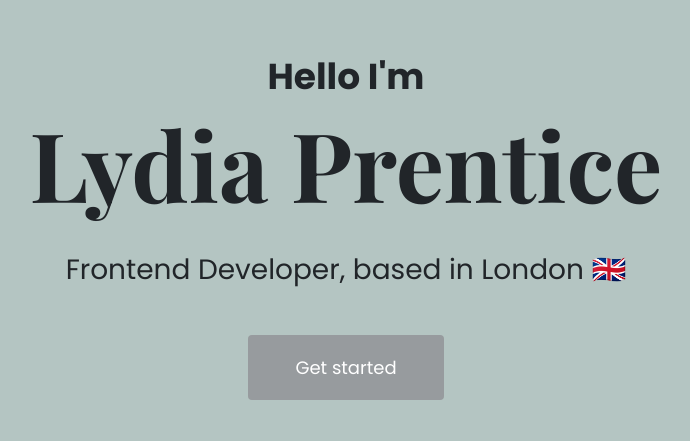
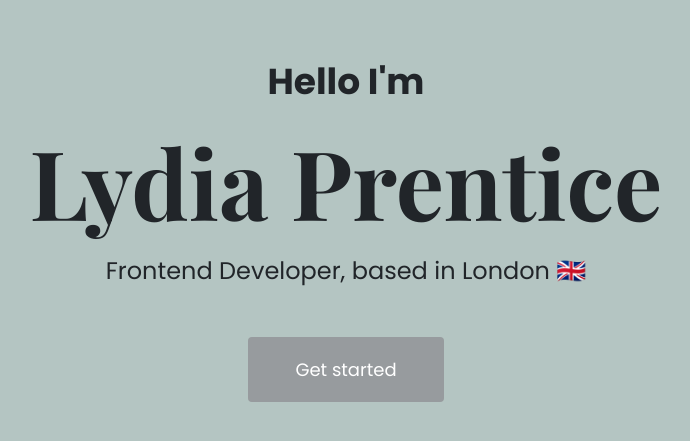
Before and after one commit to Lydia1596/responsive-project, a plain HTML site: page index.html in a window 1280 px wide. Shown: the part 221-662 px from the top of the page, without its empty margins (294-984 px from the left). Drawn offline with nearby package versions, Linux system fonts and the light colour scheme; a web font is replaced by a local one.

Commit message:
Changed line heights for the headings

```diff
--- a/css/styles.css
+++ b/css/styles.css
@@ -9,17 +9,21 @@ h1 {
   font-family: var(--primary-font);
   font-size: 96px;
   font-weight: bold;
+  line-height: 128px;
 }
 
 h2 {
   font-family: var(--secondary-font);
   font-size: 36px;
   font-weight: bold;
+  line-height: 54px;
 }
 
 h3 {
   font-family: var(--secondary-font);
+  font-size: 24px;
   font-weight: normal;
+  line-height: 36px;
 }
 
 .btn {
```
Also changed, not shown: index.html (+0 -1 lines).
